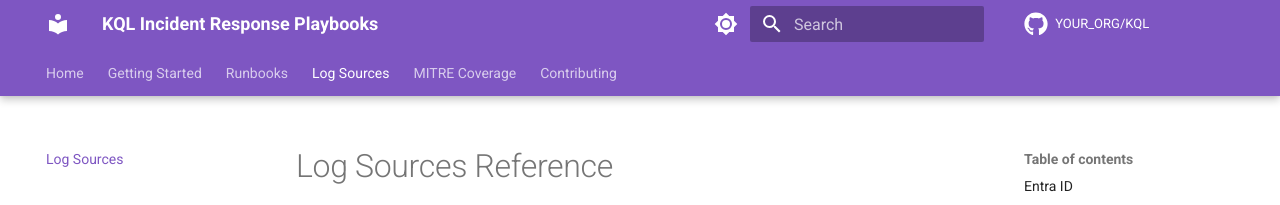
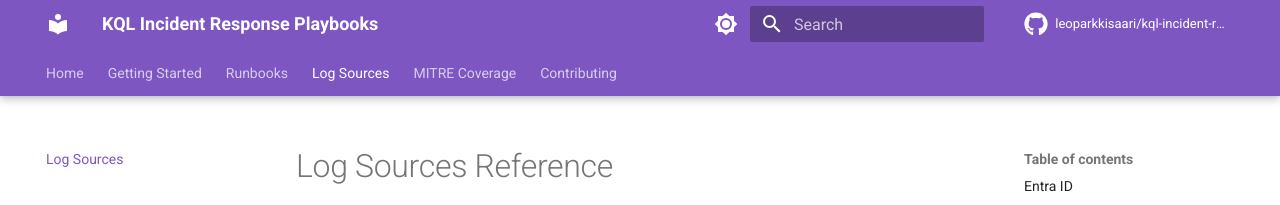
Before and after one commit to semihtut/kql-incident-response, an MkDocs documentation site: the page built from docs/log-sources.md, in a window 1280 px wide. Shown: the top 205 px of the page. Built offline with MkDocs 1.6.1 and Material for MkDocs 9.7.7, drawn with Linux system fonts in a browser that asks for light colours; comment, search, counter and statistics services are not loaded.

Commit message:
Update repo references to leoparkkisaari
Co-Authored-By: Claude Opus 4.6 <noreply@anthropic.com>

```diff
--- a/docs/log-sources.md
+++ b/docs/log-sources.md
@@ -2,7 +2,7 @@
 
 Complete reference of all Microsoft Sentinel log tables used in the KQL Incident Response Playbooks. Each table includes its description, required license, data connector, and typical ingestion latency.
 
-This reference is auto-generated from [`sources/microsoft-sentinel-tables.json`](https://github.com/YOUR_ORG/KQL/blob/main/sources/microsoft-sentinel-tables.json).
+This reference is auto-generated from [`sources/microsoft-sentinel-tables.json`](https://github.com/leoparkkisaari/kql-incident-response/blob/main/sources/microsoft-sentinel-tables.json).
 
 ---
 
--- a/mkdocs.yml
+++ b/mkdocs.yml
@@ -1,8 +1,8 @@
 site_name: KQL Incident Response Playbooks
 site_description: Structured, KQL-based incident response runbooks for the Microsoft cloud security ecosystem
-site_url: https://YOUR_ORG.github.io/KQL/
-repo_url: https://github.com/YOUR_ORG/KQL
-repo_name: YOUR_ORG/KQL
+site_url: https://leoparkkisaari.github.io/kql-incident-response/
+repo_url: https://github.com/leoparkkisaari/kql-incident-response
+repo_name: leoparkkisaari/kql-incident-response
 
 theme:
   name: material
```
